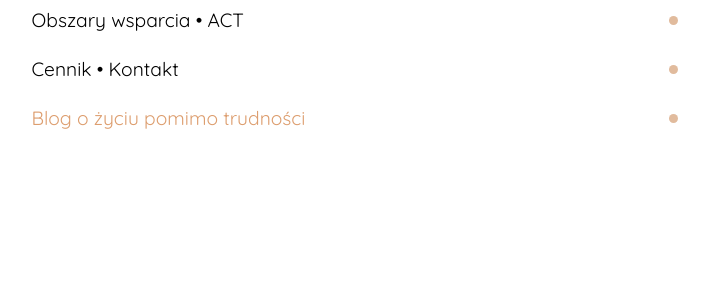
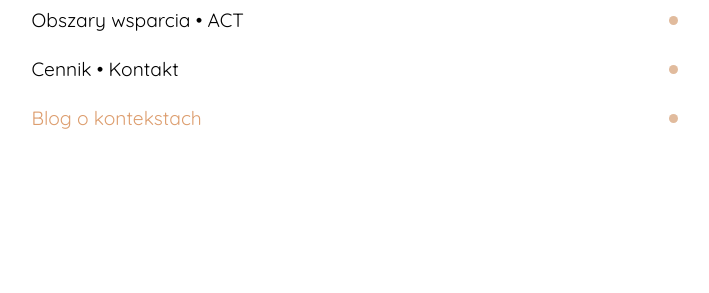
Before and after one commit to misievicz/kontekst, a Jekyll site: the page built from index.html, in a window 1280 px wide. Shown: the part 564-857 px from the top of the page, without its empty margins (285-994 px from the left). Built offline with Jekyll 4.4.1, drawn with Linux system fonts in a browser that asks for light colours.

Commit message:
ver_1.0 -blog_nazwa

```diff
--- a/_data/navigation.yml
+++ b/_data/navigation.yml
@@ -4,5 +4,5 @@
   link: /act.html
 - name: Cennik • Kontakt
   link: /cennik.html
-- name: Blog o życiu pomimo trudności
+- name: Blog o kontekstach
   link: /blog/index.html
```
